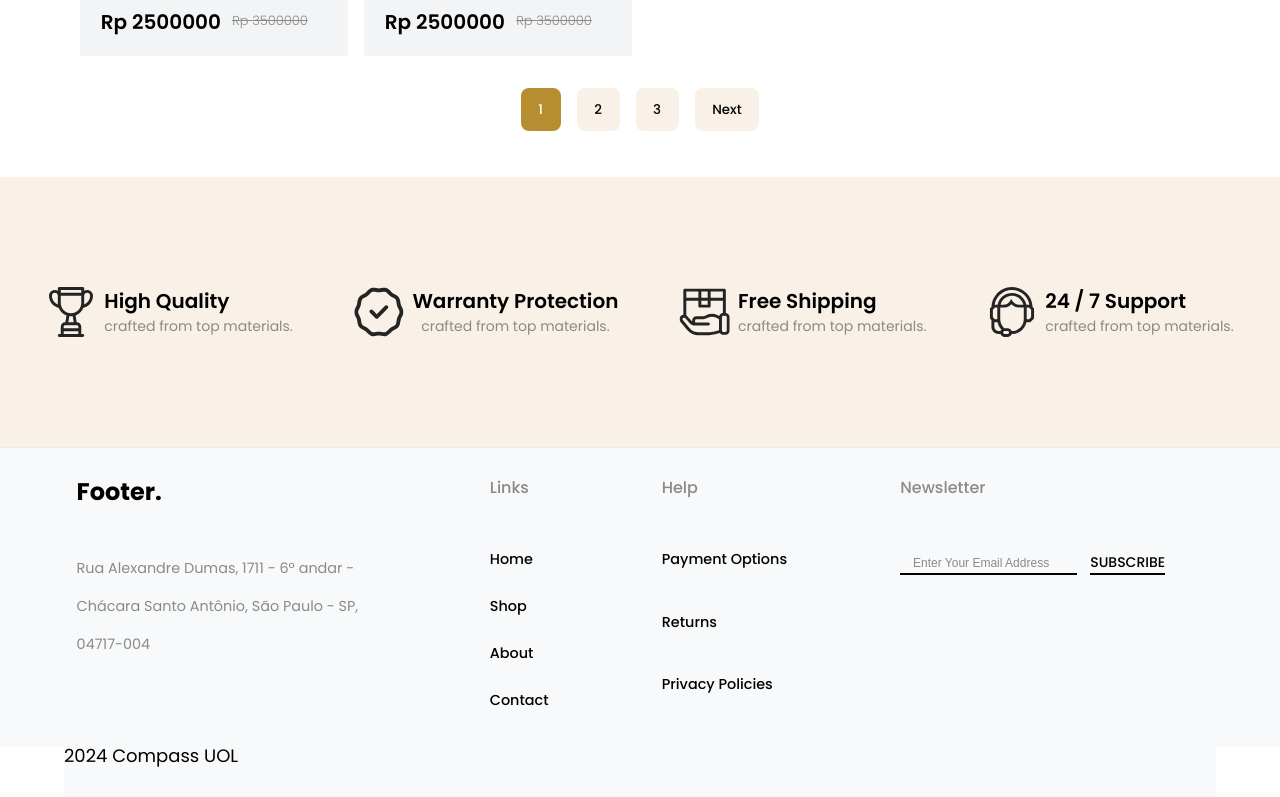
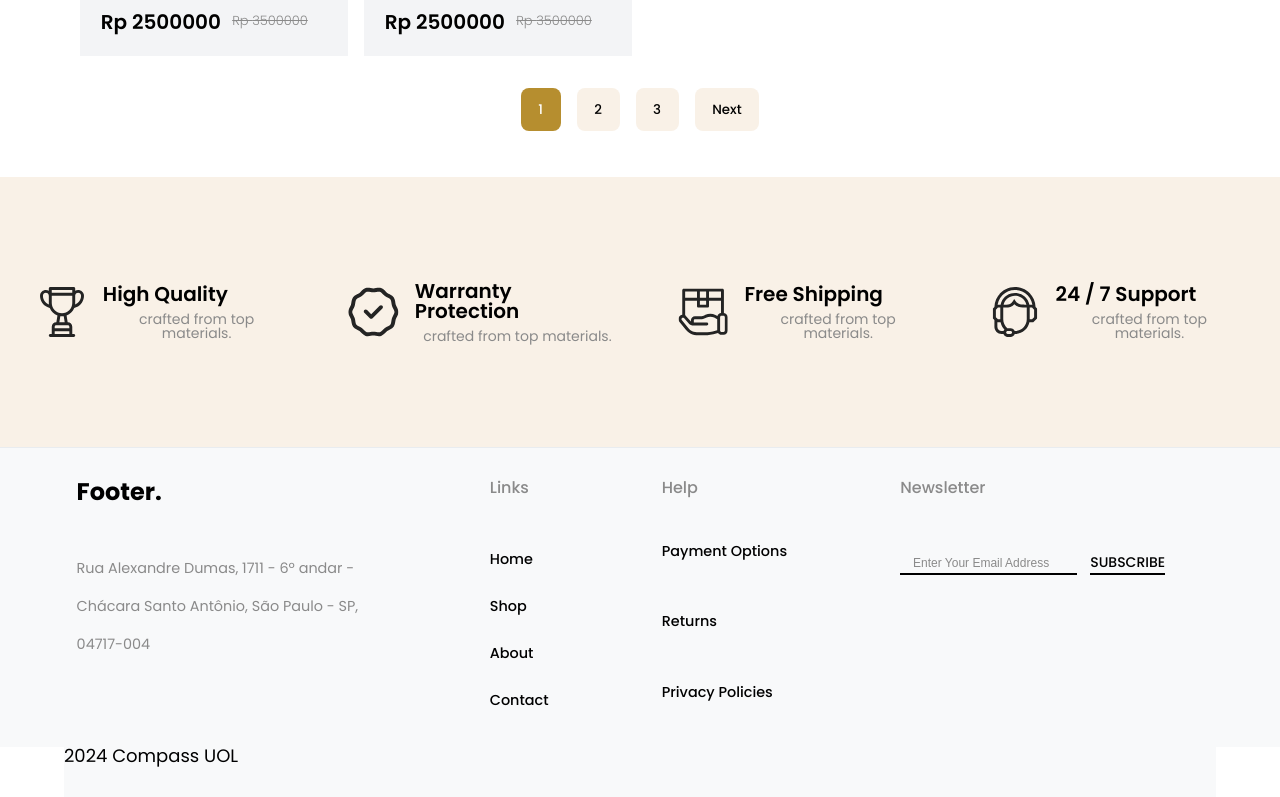
Before and after one commit to JhonyDomingos/result-list-de-e-ommerce, a React (Vite) app: page / in a window 1280 px wide. Shown: the part 1739-2536 px from the top of the page. Built offline with nearby package versions, Linux system fonts and the light colour scheme.

Commit message:
refactor: fixing the responsive layout

```diff
--- a/src/components/CustomerAssurances/customerAssurances.module.css
+++ b/src/components/CustomerAssurances/customerAssurances.module.css
@@ -6,28 +6,22 @@
     flex-direction: column;
     padding: 2rem 0;
     gap: 3rem;
-
-
-
 }
 
 .serviceContainer figure {
-
     display: flex;
-    justify-content: center;
+    justify-content: space-around;
     align-items: center;
-    gap: .5rem;
+    gap: 0.5rem;
     padding: 1rem 1.3rem;
 }
 
 .serviceContainer figure img {
-
     height: 50px;
-
 }
 
 .textBox h2 {
-    margin-bottom: .5rem;
+    margin-bottom: 0.5rem;
     font-size: 20px;
     color: var(--text-customer);
     font-weight: 600;
@@ -38,11 +32,9 @@
     color: var(--text-gray-description);
     text-align: center;
     font-weight: 400;
-
 }
 
-
-@media screen and (min-width: 768px) {
+@media screen and (min-width: 781px) {
     .serviceContainer {
         flex-direction: row;
         justify-content: space-around;
@@ -51,7 +43,21 @@
         gap: 0;
     }
 
+    .serviceContainer figure {
+        gap: 1rem;
+    }
+}
 
+@media screen and (min-width: 820px) {
+    .serviceContainer {
+        gap: 1rem;
+    }
 
+    .serviceContainer figure {
+        width: auto;
+    }
 
+    .textBox {
+        text-align: left;
+    }
 }
--- a/src/components/Footer/footer.module.css
+++ b/src/components/Footer/footer.module.css
@@ -1,5 +1,4 @@
 .container {
-
     display: flex;
     flex-direction: column;
     gap: 1.5rem;
@@ -106,26 +105,29 @@ h3 {
     border-bottom: 2px solid hsla(0, 0%, 0%, 1);
 
 }
+
 .newsLetter form {
     position: relative;
-   display: flex;
-   flex-direction: column;
-   align-items: center;
-   gap: 1rem;
+    display: flex;
+    flex-direction: column;
+    align-items: center;
+    gap: 1rem;
 
 }
-.newsLetter form .error  {
+
+.newsLetter form .error {
     position: absolute;
-    top:30px;
+    top: 30px;
     margin: 1rem 0;
     align-self: flex-start;
     color: red;
     font-size: 0.75rem;
     font-weight: 400;
 }
-.newsLetter form .success  {
+
+.newsLetter form .success {
     position: absolute;
-    top:35px;
+    top: 35px;
     margin: 1rem 0;
     align-self: flex-start;
     font-weight: 700;
@@ -134,7 +136,7 @@ h3 {
 }
 
 
-@media screen and (min-width: 768px) {
+@media screen and (min-width: 784px) {
     .container {
         height: 300px;
         flex-direction: row;
@@ -160,20 +162,27 @@ h3 {
 
     .helpSection {
         height: 100%;
+        display: flex;
+        flex-direction: column;
+        justify-content: flex-start;
+        gap: 2rem;
+
+        margin: 1rem 0;
+
 
 
     }
 
 
     .helpSection ul {
-
-        margin: 2rem 0;
-        gap: 0rem;
+        gap: 1.5rem;
+        margin: 0;
         justify-content: space-around;
     }
 
+
     .newsLetter form {
-        margin:2.5rem 0;
+        margin: 2.5rem 0;
 
     }
 
```
